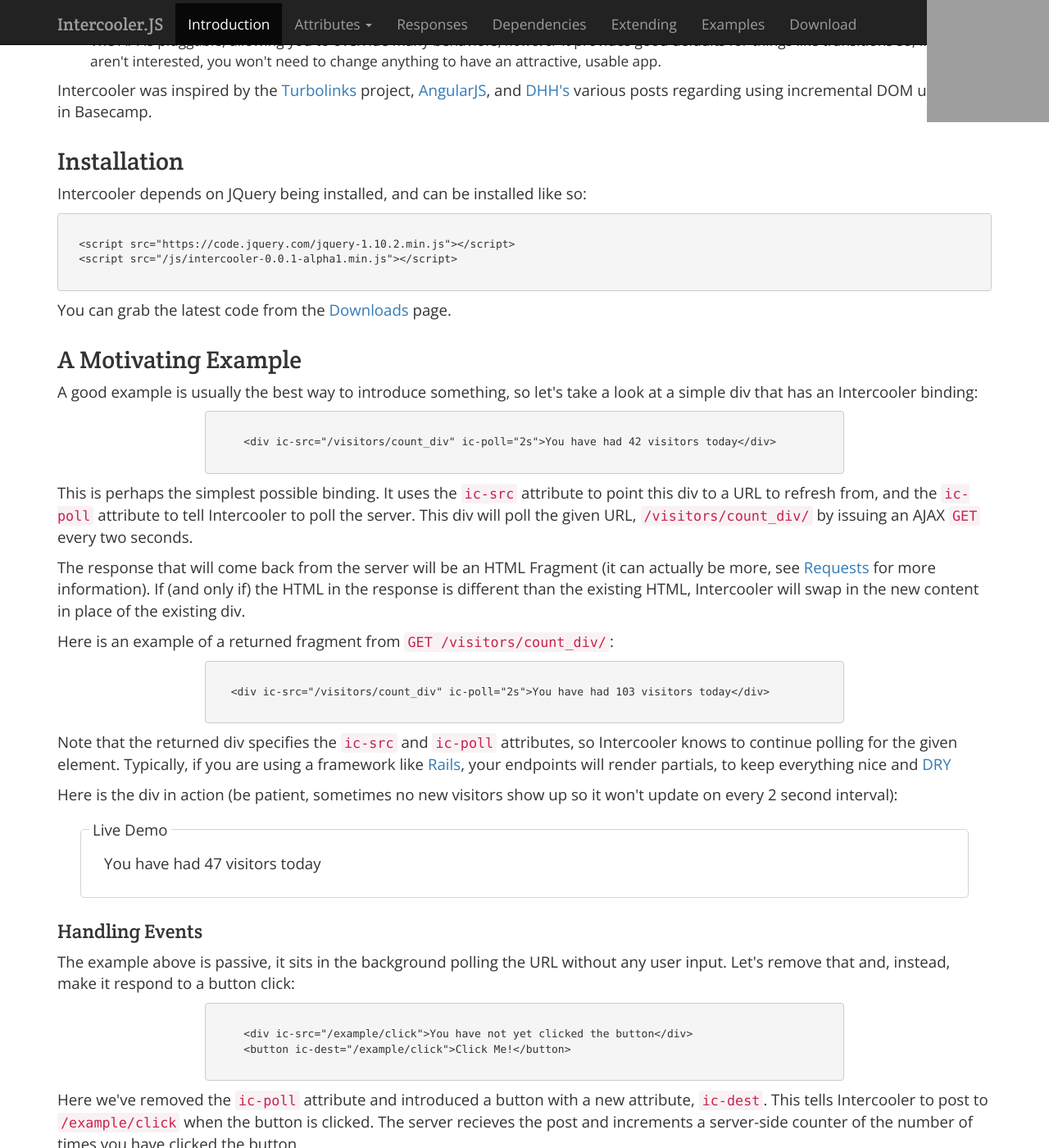
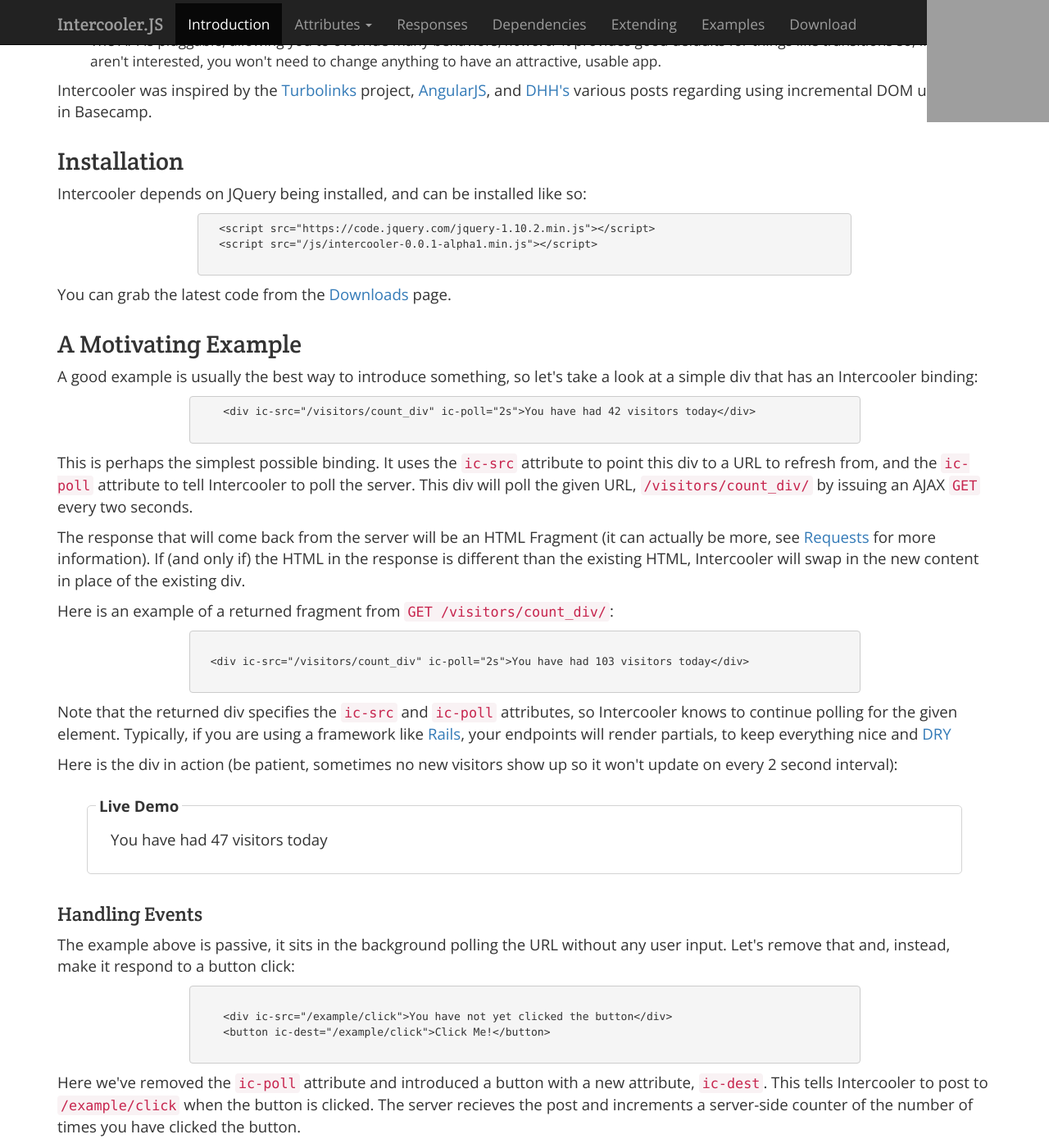
Before and after one commit to bigskysoftware/intercooler-js, a Jekyll site: the page built from www/intro.html, in a window 1280 px wide and 1400 px high, scrolled down 262 px. Shown: the whole window at 82% size. Built offline with Jekyll 4.4.1, drawn with Linux system fonts in a browser that asks for light colours; nearby versions of some CDN libraries; a style sheet for code colours, icons or effects is not loaded; some of the changed text lies outside the part shown; grey boxes are pictures that could not be loaded.

```diff
--- a/www/css/site.css
+++ b/www/css/site.css
@@ -37,14 +37,21 @@ body {
   border: 1px solid #d3d3d3;
   border-radius: 5px;
   padding: 28px;
-  margin: 28px;
+  margin: 36px;
 }
 
 .live-demo:before {
   position: absolute;
   content: "Live Demo";
+  font-weight: bold;
   top: -15px;
   left: 10px;
   padding: 2px 4px;
   background-color: white;
 }
+
+pre {
+  width: 70%;
+  margin-left: auto;
+  margin-right: auto;
+}
--- a/www/intro.html
+++ b/www/intro.html
@@ -38,7 +38,6 @@ nav: intro
       <p>Intercooler depends on JQuery being installed, and can be installed like so:</p>
 
       <pre>
-
   &lt;script src="https://code.jquery.com/jquery-1.10.2.min.js">&lt;/script>
   &lt;script src="/js/intercooler-0.0.1-alpha1.min.js">&lt;/script>
       </pre>
@@ -56,8 +55,7 @@ nav: intro
         a simple div that has an Intercooler binding:</p>
 
       <div class="row">
-        <pre class="col-md-8 col-md-offset-2">
-
+        <pre>
     &lt;div ic-src="/visitors/count_div" ic-poll="2s">You have had 42 visitors today&lt;/div>
         </pre>
       </div>
@@ -74,7 +72,7 @@ nav: intro
       <p>Here is an example of a returned fragment from <code>GET /visitors/count_div/</code>:</p>
 
       <div class="row">
-      <pre class="col-md-8 col-md-offset-2">
+      <pre>
 
   &lt;div ic-src="/visitors/count_div" ic-poll="2s">You have had 103 visitors today&lt;/div>
       </pre>
@@ -111,7 +109,7 @@ nav: intro
       that and, instead, make it respond to a button click:</p>
 
       <div class="row">
-        <pre class="col-md-8 col-md-offset-2">
+        <pre>
 
     &lt;div ic-src="/example/click">You have not yet clicked the button&lt;/div>
     &lt;button ic-dest="/example/click">Click Me!&lt;/button>
@@ -156,7 +154,7 @@ nav: intro
         the user to enter an item name that will be uploaded to the server.</p>
 
       <div class="row">
-        <pre class="col-md-8 col-md-offset-2">
+        <pre>
           &lt;div ic-src="/name">No name entered&lt;/div>
           &lt;input id="a_name" type="text" name="name" placeholder="Enter A Name"/>
           &lt;button ic-dest="/name" ic-include="$('#a_name')">Upload Name&lt;/button>
@@ -199,7 +197,7 @@ nav: intro
       <p>To do this, we will use Intercooler's <code>ic-prepend-from</code> attribute</p>
 
       <div class="row">
-        <pre class="col-md-8 col-md-offset-2">
+        <pre>
   &lt;input id="item_name" type="text" name="item_name" placeholder="Enter Item Name"/>
   &lt;button ic-dest="/items" ic-include="$('#item_name')">Upload Name&lt;/button>
   &lt;ul ic-prepend-from="/items" ic-limit-children="3">
@@ -248,16 +246,43 @@ nav: intro
       <p>We will start with the following code:</p>
 
       <div class="row">
-        <pre class="col-md-8 col-md-offset-2">
-  &lt;input id="item_name" type="text" name="item_name" placeholder="Enter Item Name"/>
-  &lt;button ic-dest="/items" ic-include="$('#item_name')">Upload Name&lt;/button>
-  &lt;ul ic-prepend-from="/items" ic-limit-children="3">
-    &lt;li>Placeholder&lt;/li>
-  &lt;/ul>
+        <pre>
+        &lt;button class="btn btn-primary" ic-dest="/job">Start Job&lt;/button>
+        &lt;div ic-src="/job">Job Not Running...&lt;/div>
         </pre>
       </div>
 
-      <p></p>
+      <p>Pretty simple, just a div and a button that are both tied to the same URL.  Remember, this means that
+      the div depends on the button, and it will be refreshed after the button is clicked.</p>
+
+      <p>When the button is clicked a (simulated) job is kicked off.  When a request for the div is made, the
+      following HTML is returned:</p>
+
+      <div class="row">
+        <pre>
+          &lt;div ic-src="/job">Job Running:
+            &lt;div class="progress progress-striped active">
+              &lt;div class="progress-bar"
+                   ic-style-src="width:/job/percent_complete"
+                   ic-poll="1s" style="width:0%">&lt;/div>
+            &lt;/div>
+          &lt;/div></pre>
+      </div>
+
+      <p>
+        This HTML is swapped in for the existing div, and includes a Bootstrap-based progress bar.  The <code>width</code>
+        style attribute of the progress bar is tied to the <code>/job/percent_complete</code> URL using the <code>ic-style-src</code>
+        directive, which it polls ever second.  That URL will return values like <code>37%</code> and <code>78%</code>,
+        which will update the width of the progress bar.
+      </p>
+
+      <p>
+        When the job is finished the request to <code>/job/percent_complete</code> includes a
+        <a href="responses.html#frontmatter">front matter</a> directive telling Intercooler to refresh all elements that
+        depend on the <code>/job</code> path, which refreshes the parent div and removes the progress bar.
+      </p>
+
+      <p>Here is the code in action:</p>
 
       <div class="live-demo">
         <script>
```
